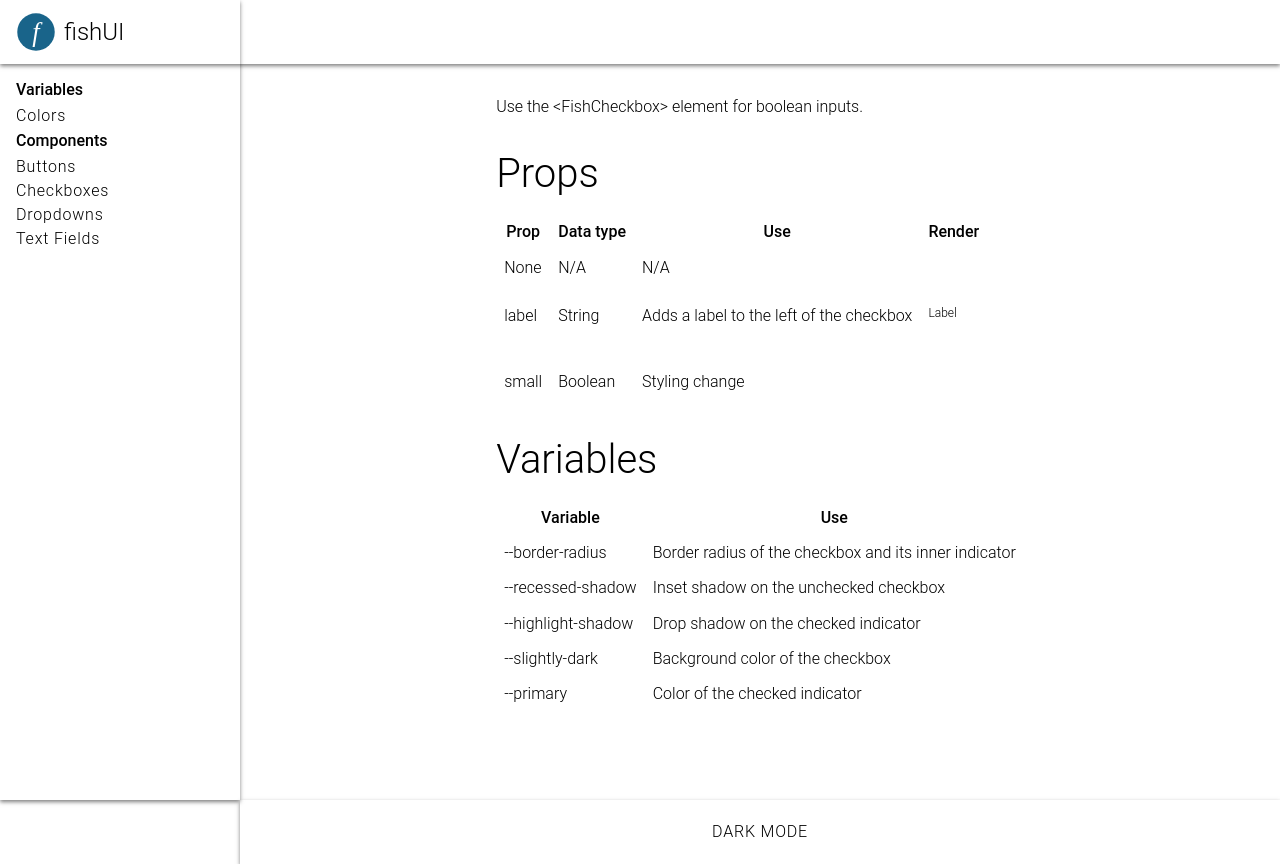
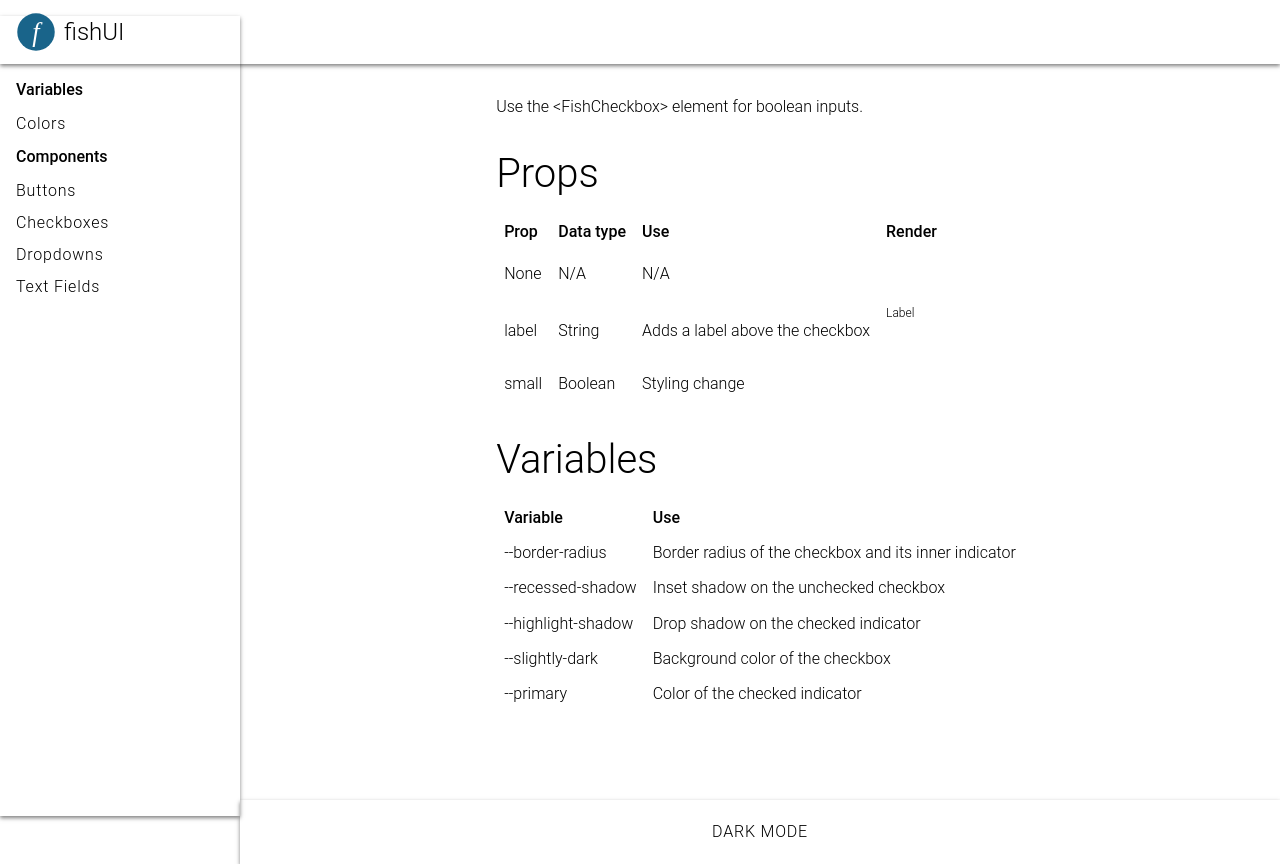
Before and after one commit to chris-oleson/fish-ui, a Nuxt app: page /checkboxes in a window 1280 px wide. Built offline with nearby package versions, Linux system fonts and the light colour scheme.

Commit message:
updating packages

```diff
--- a/app/assets/global.css
+++ b/app/assets/global.css
@@ -164,10 +164,10 @@ table {
     border-collapse: collapse;
     & th, td {
         padding: var(--size2);
-        vertical-align: top;
     }
 
     & th {
+        text-align: start;
         font-weight: var(--bold-weight);
     }
 }
--- a/app/components/FishSidebar.vue
+++ b/app/components/FishSidebar.vue
@@ -1,6 +1,5 @@
 <template>
 <nav>
-    <FishColumn style="padding: 1rem; gap: .5rem;">
     <b>Variables</b>
     <FishButton class="nav-button" simple to="/colors">Colors</FishButton>
     <b>Components</b>
@@ -8,7 +7,6 @@
     <FishButton class="nav-button" simple to="/checkboxes">Checkboxes</FishButton>
     <FishButton class="nav-button" simple to="/dropdowns">Dropdowns</FishButton>
     <FishButton class="nav-button" simple to="/text-fields">Text Fields</FishButton>
-    </FishColumn>
 </nav>
 </template>
 
@@ -16,13 +14,16 @@
 nav {
     position: fixed;
     z-index: 50;
-    padding-top: var(--header-height);
     height: 100vh;
     width: var(--sidebar-width);
     display: flex;
     flex-direction: column;
+    padding: 1rem;
+    gap: 1rem;
     background-color: var(--secondary);
     box-shadow: var(--drop-shadow);
+    margin-top: 1rem;
+    padding-top: var(--header-height);
 }
 
 .nav-button {
--- a/app/pages/buttons.vue
+++ b/app/pages/buttons.vue
@@ -159,11 +159,6 @@
                 </tr>
 
                 <tr>
-                    <td>--highlight-shadow</td>
-                    <td>Drop shadow used on default buttons</td>
-                </tr>
-
-                <tr>
                     <td>--fast</td>
                     <td>Transition duration for hover and active states</td>
                 </tr>
--- a/app/pages/checkboxes.vue
+++ b/app/pages/checkboxes.vue
@@ -21,7 +21,7 @@
                 <tr>
                     <td><code>label</code></td>
                     <td>String</td>
-          <td>Adds a label to the left of the checkbox</td>
+                    <td>Adds a label above the checkbox</td>
                     <td><FishCheckbox label="Label" /></td>
                 </tr>
                 <tr>
```
Also changed, not shown: package.json (+7 -7 lines), 1 other file (tests, documents, lock files or other folders). Lines whose indentation alone changed are shown as unchanged.
